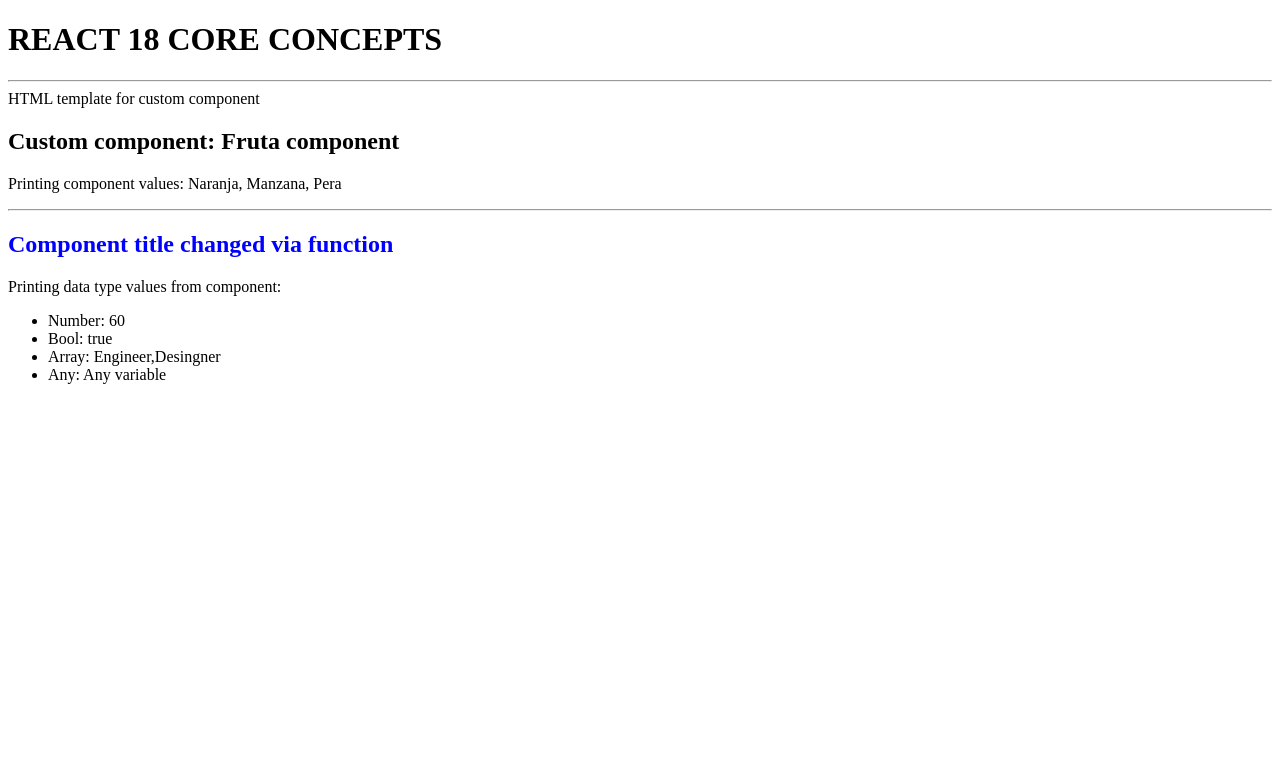
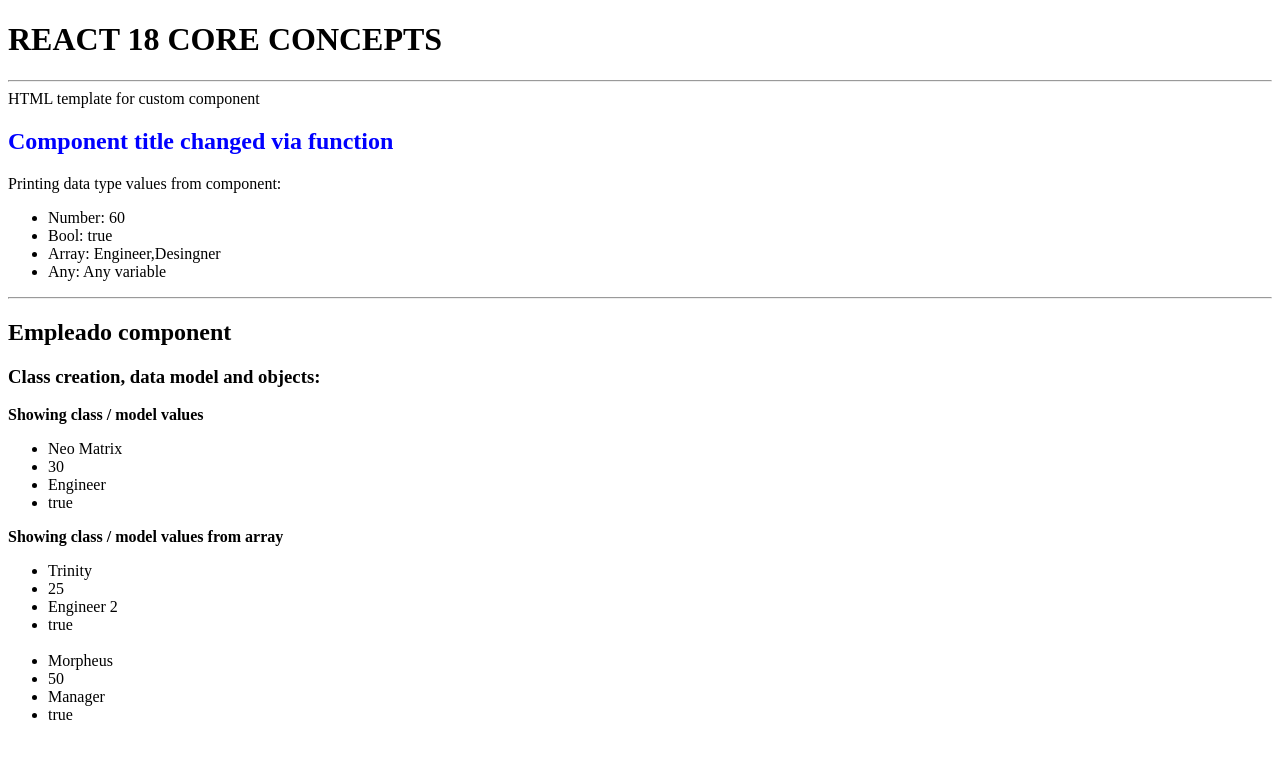
Before and after one commit to dwaxgio/angular-18-core, an Angular app: page / in a window 1280 px wide. Shown: the top 758 px of the page. Built offline with nearby package versions, Linux system fonts and the light colour scheme.

Commit message:
Class creation, data model and objects

```diff
--- a/src/app/components/empleados/empleados.component.html
+++ b/src/app/components/empleados/empleados.component.html
@@ -1,8 +1,24 @@
-<h2 style="color: blue">{{ title }}</h2>
-<p>Printing data type values from component:</p>
-<ul>
-  <li>Number: {{ amount }}</li>
-  <li>Bool: {{ active }}</li>
-  <li>Array: {{ roles }}</li>
-  <li>Any: {{ joker }}</li>
-</ul>
+<h2>{{ title }}</h2>
+<h3>Class creation, data model and objects:</h3>
+<div>
+  <strong>Showing class / model values</strong>
+  <ul>
+    <li>{{ empleado.nombre }}</li>
+    <li>{{ empleado.edad }}</li>
+    <li>{{ empleado.cargo }}</li>
+    <li>{{ empleado.contratado }}</li>
+  </ul>
+
+  <strong>Showing class / model values from array</strong>
+  <ul>
+    <li>{{ empleados[0].nombre }}</li>
+    <li>{{ empleados[0].edad }}</li>
+    <li>{{ empleados[0].cargo }}</li>
+    <li>{{ empleados[0].contratado }}</li>
+    <br />
+    <li>{{ empleados[1].nombre }}</li>
+    <li>{{ empleados[1].edad }}</li>
+    <li>{{ empleados[1].cargo }}</li>
+    <li>{{ empleados[1].contratado }}</li>
+  </ul>
+</div>
--- a/src/app/components/empleados/empleados.component.ts
+++ b/src/app/components/empleados/empleados.component.ts
@@ -1,4 +1,7 @@
-import { Component } from '@angular/core';
+import { Component, OnInit } from '@angular/core';
+
+//
+import { Empleados } from './empleados';
 
 @Component({
   selector: 'empleados',
@@ -7,46 +10,21 @@
   templateUrl: './empleados.component.html',
   styleUrl: './empleados.component.css',
 })
-export class EmpleadosComponent {
-  public title = 'Titulo componente empleado';
-  public amount: number = 60;
-  public active: boolean = true;
-  public roles: Array<string> = ['Engineer', 'Desingner'];
-  public joker: any = 'Any variable';
-  public constructorValue: any;
+export class EmpleadosComponent implements OnInit {
+  title: string = 'Empleado component';
+  public empleado!: Empleados;
+  public empleados!: Array<Empleados>;
 
   constructor() {
-    // constructor with initial / defatult values
-    this.constructorValue = 'Console log from component using constructor';
-    console.log(this.constructorValue);
+    this.empleado = new Empleados('Neo Matrix', 30, 'Engineer', true);
+    this.empleados = [
+      new Empleados('Trinity', 25, 'Engineer 2', true),
+      new Empleados('Morpheus', 50, 'Manager', true),
+    ];
   }
 
-  // to call methods
   ngOnInit() {
-    this.helloWord(this.title);
-    this.changeTitle();
-
-    // Variables and reach
-    var uno = 8;
-    var dos = 15;
-    if (uno === 8) {
-      let uno = 3; // Let takes the value of the level in witch the variable was defined
-      var dos = 88; // var takes the last value assigned to the variable
-      console.log('inside if');
-      console.log(uno);
-      console.log(dos);
-    }
-    console.log(uno);
-    console.log(dos);
-  }
-
-  // Functions
-  helloWord(title: string) {
-    console.log('Method excecuted from component: ' + title);
-  }
-
-  changeTitle() {
-    this.title = 'Component title changed via function';
-    console.log(this.title);
+    console.log(this.empleado);
+    console.log(this.empleados);
   }
 }
--- /dev/null
+++ b/src/app/components/empleados/empleados.ts
@@ -0,0 +1,17 @@
+export class Empleados {
+  //   public nombre: string;
+  //   public edad: number;
+  //   constructor(nombre: string, edad: number) {
+  //     this.nombre = nombre;
+  //     this.edad = edad;
+  //   }
+
+  // Model: Use constructor to initialice the class attributes
+
+  constructor(
+    public nombre: string,
+    public edad: number,
+    public cargo: string,
+    public contratado: boolean
+  ) {}
+}
--- a/src/app/components/fruta/fruta.component.html
+++ b/src/app/components/fruta/fruta.component.html
@@ -1,3 +1,9 @@
 HTML template for custom component
-<h2>Custom component: {{ nombre_componente }}</h2>
-<p>Printing component values: {{ listado_frutas }}</p>
+<h2 style="color: blue">{{ title }}</h2>
+<p>Printing data type values from component:</p>
+<ul>
+  <li>Number: {{ amount }}</li>
+  <li>Bool: {{ active }}</li>
+  <li>Array: {{ roles }}</li>
+  <li>Any: {{ joker }}</li>
+</ul>
--- a/src/app/components/fruta/fruta.component.ts
+++ b/src/app/components/fruta/fruta.component.ts
@@ -8,6 +8,45 @@
   styleUrl: './fruta.component.css',
 })
 export class FrutaComponent {
-  public nombre_componente:string = 'Fruta component';
-  public listado_frutas:string = 'Naranja, Manzana, Pera';
+  public title = 'Titulo componente Fruta';
+  public amount: number = 60;
+  public active: boolean = true;
+  public roles: Array<string> = ['Engineer', 'Desingner'];
+  public joker: any = 'Any variable';
+  public constructorValue: any;
+
+  constructor() {
+    // constructor with initial / defatult values
+    this.constructorValue = 'Console log from component using constructor';
+    console.log(this.constructorValue);
+  }
+
+  // to call methods
+  ngOnInit() {
+    this.helloWord(this.title);
+    this.changeTitle();
+
+    // Variables and reach
+    var uno = 8;
+    var dos = 15;
+    if (uno === 8) {
+      let uno = 3; // Let takes the value of the level in witch the variable was defined
+      var dos = 88; // var takes the last value assigned to the variable
+      console.log('inside if');
+      console.log(uno);
+      console.log(dos);
+    }
+    console.log(uno);
+    console.log(dos);
+  }
+
+  // Functions
+  helloWord(title: string) {
+    console.log('Method excecuted from component: ' + title);
+  }
+
+  changeTitle() {
+    this.title = 'Component title changed via function';
+    console.log(this.title);
+  }
 }
```
